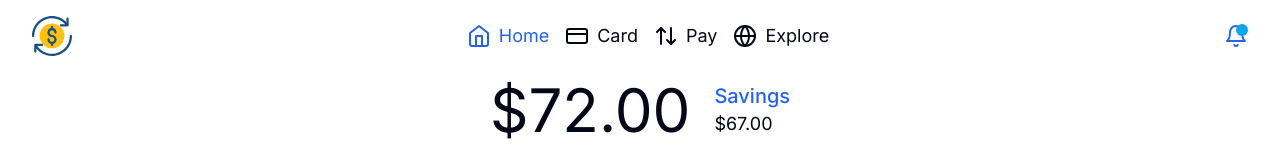
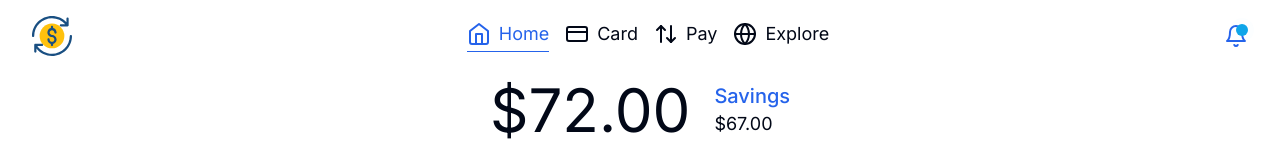
Before and after one commit to joaovitorscr/cash-app, a Next.js app: page / in a window 1280 px wide. Shown: the top 160 px of the page. Built offline with nearby package versions, Linux system fonts and the light colour scheme.

Commit message:
FEAT: Add view transitions with framer motion

```diff
--- a/package.json
+++ b/package.json
@@ -16,6 +16,7 @@
     "class-variance-authority": "^0.7.0",
     "clsx": "^2.1.0",
     "date-fns": "^3.3.1",
+    "framer-motion": "^11.0.6",
     "lucide-react": "^0.323.0",
     "next": "14.1.0",
     "next-themes": "^0.2.1",
--- a/src/app/layout.tsx
+++ b/src/app/layout.tsx
@@ -32,7 +32,7 @@ export default function RootLayout({
     <html lang="en" suppressHydrationWarning>
       <body
         className={cn(
-          'min-h-screen bg-background font-sans antialiased',
+          'min-h-screenHeightWithoutHeader bg-background font-sans antialiased',
           fontSans.variable,
         )}
       >
--- /dev/null
+++ b/src/app/template.tsx
@@ -0,0 +1,15 @@
+'use client'
+
+import { motion } from 'framer-motion'
+
+export default function Template({ children }: { children: React.ReactNode }) {
+  return (
+    <motion.div
+      initial={{ y: 20, opacity: 0 }}
+      animate={{ y: 0, opacity: 1 }}
+      transition={{ ease: 'easeInOut', duration: 0.3 }}
+    >
+      {children}
+    </motion.div>
+  )
+}
--- a/src/components/home/summary/account-summary.tsx
+++ b/src/components/home/summary/account-summary.tsx
@@ -18,12 +18,12 @@ export function AccountSummarySection() {
       </div>
       <nav className="my-4 flex items-center justify-center gap-2 md:my-6 md:gap-4">
         <SummaryButton
-          to="/"
+          to="/payment"
           icon={<Wallet className="h-4 w-4" />}
           title="Add money"
         />
         <SummaryButton
-          to="/"
+          to="/transactions"
           icon={<ReceiptTextIcon className="h-4 w-4" />}
           title="Details"
         />
--- a/src/components/menus/top-menu.tsx
+++ b/src/components/menus/top-menu.tsx
@@ -13,6 +13,7 @@ import { usePathname } from 'next/navigation'
 import Link from 'next/link'
 import { AppLogo } from '@/assets/app-logo'
 import { NotificationButton } from '../notification-button'
+import { motion } from 'framer-motion'
 
 export function TopMenu() {
   const [hasPassed, setHasPassed] = useState<boolean>(false)
@@ -71,20 +72,31 @@ export function TopMenu() {
         >
           <AppLogo className="size-10" />
         </Link>
-        <nav className="hidden md:flex md:items-center md:space-x-4">
+        <nav className="">
+          <ul className="hidden md:flex md:items-center md:space-x-4">
             {navItems.map((item, index) => (
+              <li key={index}>
                 <Link
                   href={item.path}
-              key={index}
                   className={cn(
-                'flex w-auto items-center gap-2 rounded-md text-lg outline-none transition duration-500 hover:scale-110 focus-visible:ring focus-visible:ring-ring',
+                    'relative flex w-auto flex-col rounded-md text-lg outline-none focus-visible:ring focus-visible:ring-ring',
                     pathName === item.path && 'text-primary',
                   )}
                 >
+                  <div className={cn('flex items-center gap-2 pb-1')}>
                     {item.icon}
                     {item.title}
+                  </div>
+                  {pathName === item.path && (
+                    <motion.span
+                      layoutId="topbar-active-item"
+                      className="absolute bottom-0 h-px w-full bg-primary"
+                    />
+                  )}
                 </Link>
+              </li>
             ))}
+          </ul>
         </nav>
         <NotificationButton />
       </div>
--- a/tailwind.config.ts
+++ b/tailwind.config.ts
@@ -19,6 +19,8 @@ const config = {
       },
     },
     extend: {
+      minHeight: { screenHeightWithoutHeader: 'calc(100vh - 72px)' },
+      maxHeight: { screenHeightWithoutHeader: 'calc(100vh - 72px)' },
       fontFamily: {
         sans: ['var(--font-sans)', ...fontFamily.sans],
       },
```
Also changed, not shown: 1 other file (tests, documents, lock files or other folders). Lines whose indentation alone changed are shown as unchanged.
